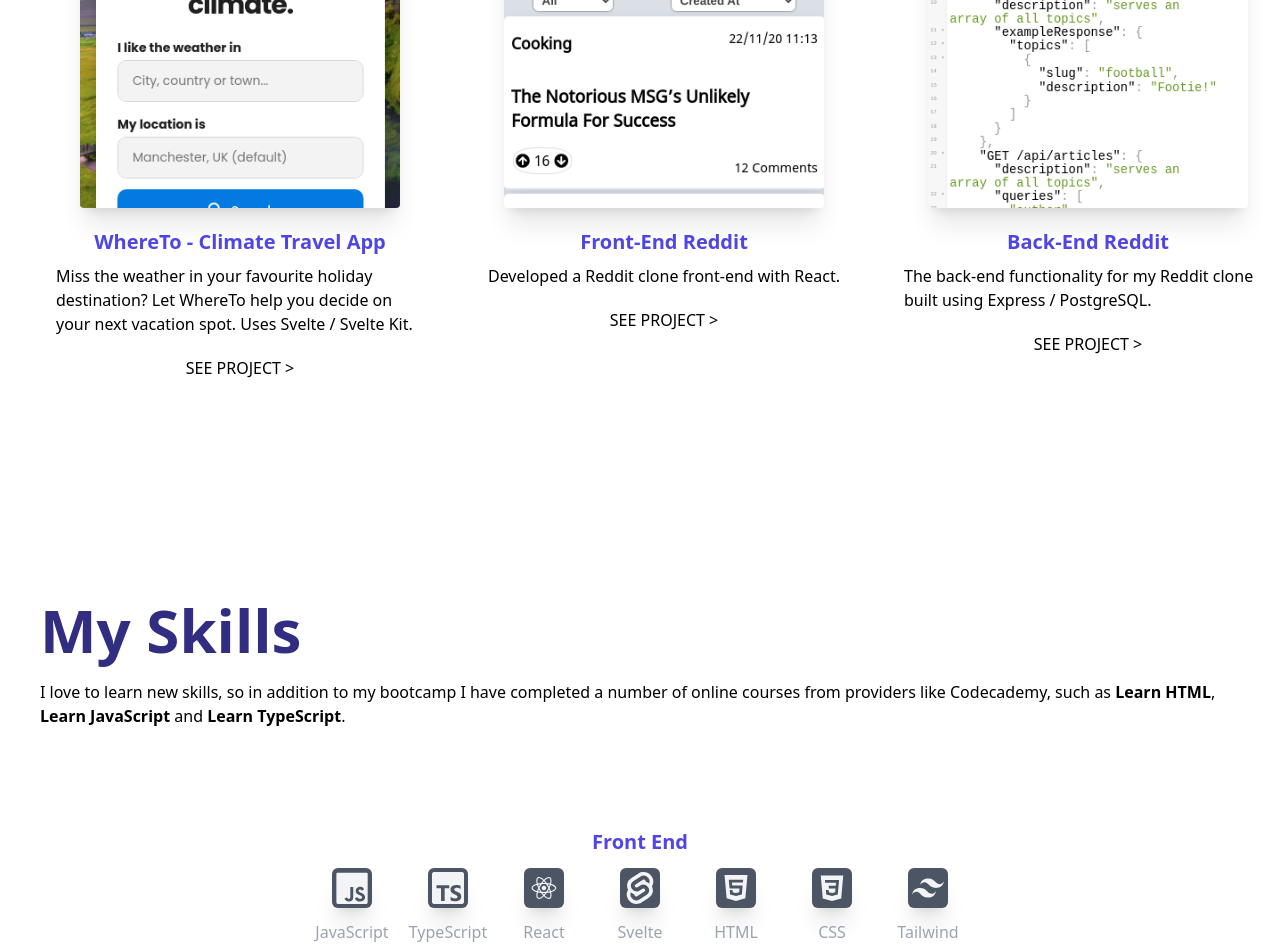
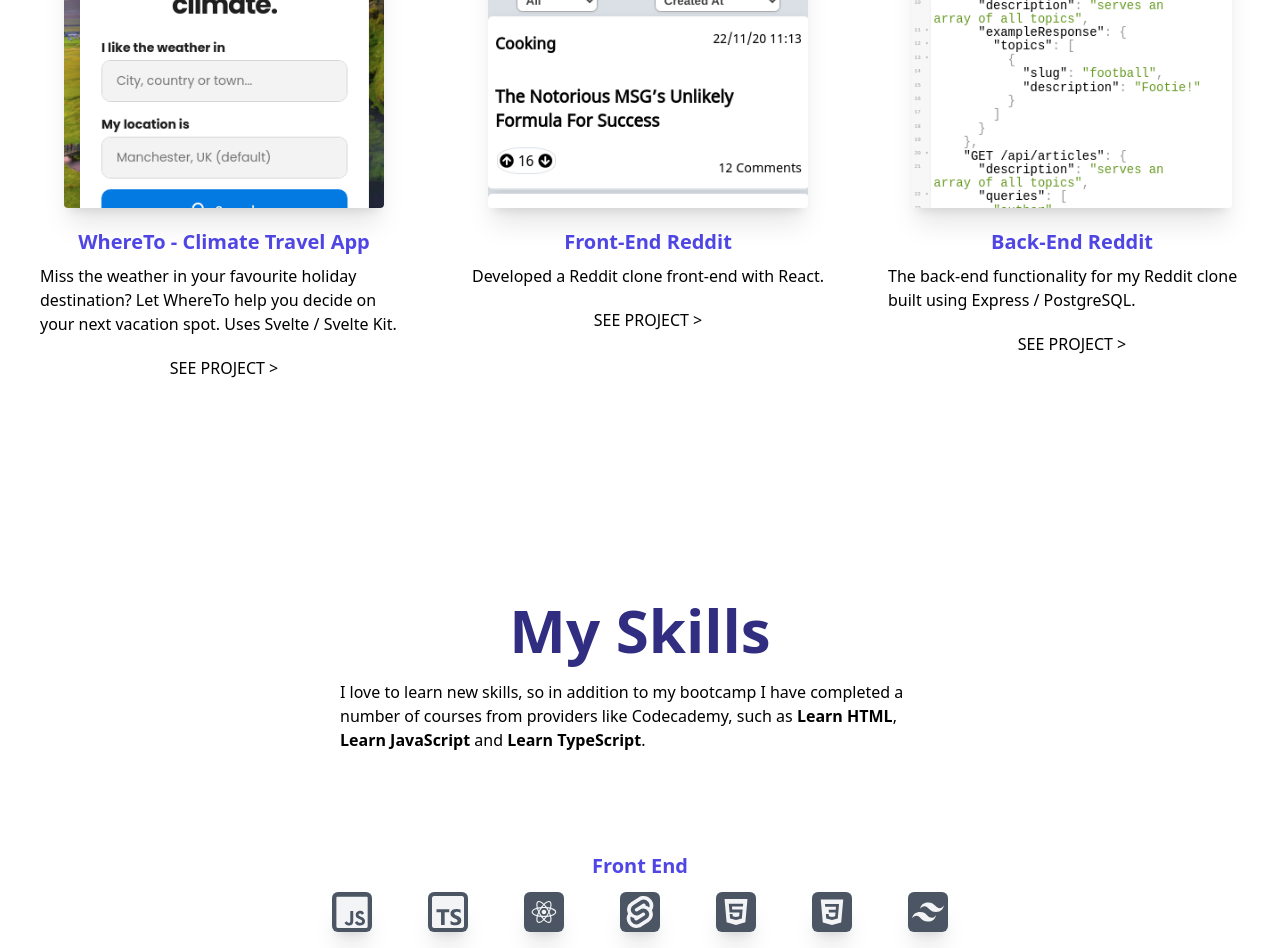
Before and after one commit to benwestondigital/next-portfolio, a Next.js app: page / in a window 1280 px wide. Shown: the part 868-1816 px from the top of the page. Built offline with nearby package versions, Linux system fonts and the light colour scheme.

Commit message:
amend alignment to make everything centred

```diff
--- a/components/Projects.jsx
+++ b/components/Projects.jsx
@@ -14,7 +14,7 @@ const Projects = () => {
 
   return (
     <Element id='projects' name='projects'>
-      <div className='flex flex-col items-center justify-center w-full h-auto mx-2 my-20 md:items-start'>
+      <div className='flex flex-col items-center justify-center w-full h-auto mx-2 my-20'>
         <h2 className='text-6xl font-bold text-indigo-900'>
           Projects
         </h2>
--- a/components/Tech.js
+++ b/components/Tech.js
@@ -9,12 +9,12 @@ const Tech = () => {
   return (
     <Element id='tech' name='tech'>
       <div className='flex flex-col items-center justify-center w-full h-auto my-40'>
-        <h1 className='text-6xl font-bold text-indigo-900 md:self-start'>
+        <h1 className='text-6xl font-bold text-indigo-900'>
           My Skills
         </h1>
-        <p className='flex-wrap self-start mt-5 mb-5 font-normal'>
+        <p className='flex-wrap w-1/2 my-5 font-normal'>
           I love to learn new skills, so in addition to my bootcamp I have
-          completed a number of online courses from providers like Codecademy,
+          completed a number of courses from providers like Codecademy,
           such as{' '}
           <a
             className='font-semibold'
```
